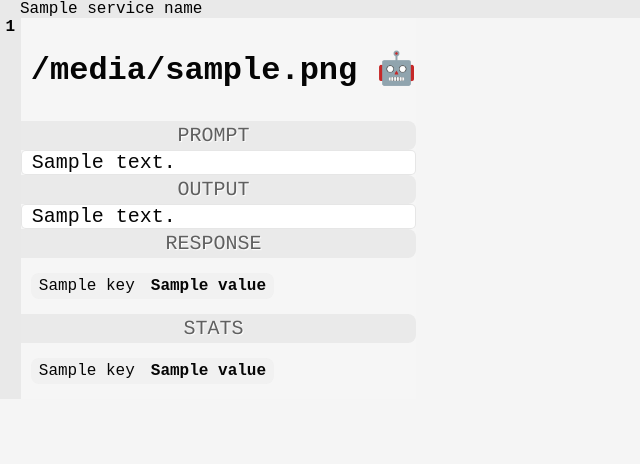
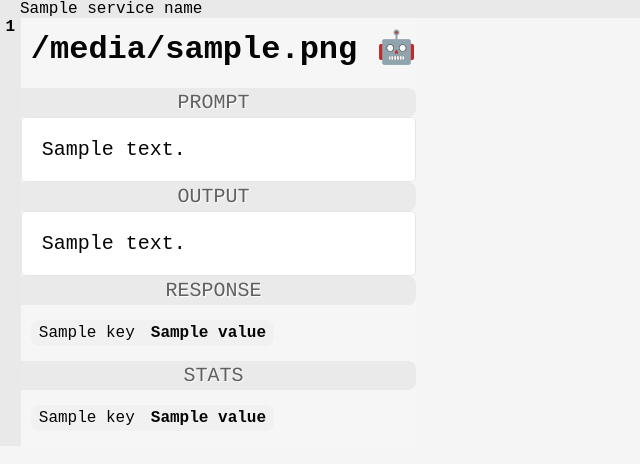
Before and after one commit to Forward-Operators/prr, a FastAPI app: template prr/ui/templates/run.html in a window 1280 px wide. Shown: the top 464 px of the page, without its empty margins (0-640 px from the left). Run offline with FastAPI, Linux system fonts and the light colour scheme; the template is opened without the code that fills it: most values are stand-ins (such as "Sample title", 1, 10 or a date in 2020).

Commit message:
more styling

```diff
--- a/prr/ui/main.py
+++ b/prr/ui/main.py
@@ -33,7 +33,7 @@ def render_run(id, request, collection, service_name=None):
       "service_name": service_name,
       "service": service,
       "prompt_content": service.prompt_content(),
-      "output_content": service.prompt_content(),
+      "output_content": service.output_content(),
       "run_details": service.run_details(),
       "all_run_ids": sorted(all_run_ids, key=int, reverse=True),
       "all_service_names": all_service_names,
--- a/prr/ui/templates/run.html
+++ b/prr/ui/templates/run.html
@@ -15,6 +15,7 @@
         h1 {
           font-weight: 800;
           padding-left: 10px;
+          margin: 0;
         }
 
         h2 {
@@ -40,7 +41,7 @@
           background-color: white;
           border-radius: 5px;
           font-size: 20px;
-          padding-left: 10px;
+          padding: 20px;
         }
 
         dl {
```
